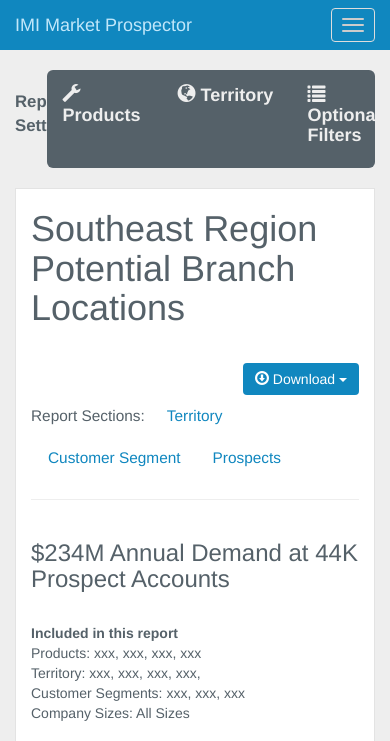
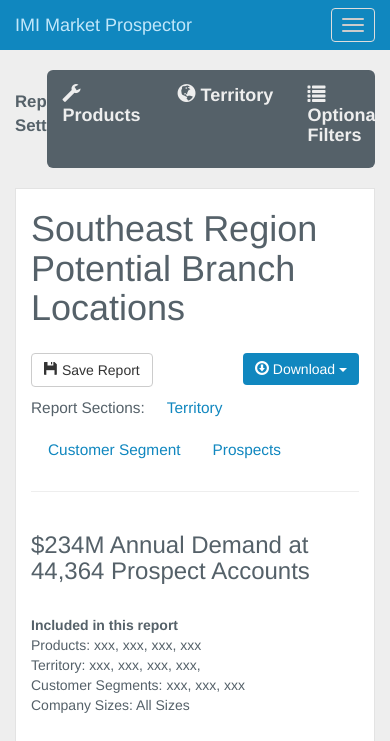
Before and after one commit to saintsjd/imi-ui, a Jekyll site: the page built from report.html, in a window 390 px wide, cut to the strip 0-741 px from the top of the page. Built offline with Jekyll 4.4.1, drawn with Linux system fonts in a browser that asks for light colours; Markdown is read by kramdown in place of the engine named in the settings; some of the changed text lies outside the part shown.

```diff
--- a/_layouts/default.html
+++ b/_layouts/default.html
@@ -49,7 +50,7 @@
           </ul>
         </li>
         <li class="dropdown">
-          <a href="#" class="dropdown-toggle" data-toggle="dropdown">jon@imidata.com <b class="caret"></b></a>
+          <a href="#" class="dropdown-toggle" data-toggle="dropdown">jon@imidata <b class="caret"></b></a>
           <ul class="dropdown-menu">
             <li><a href="#">Settings</a></li>
             <li><a href="index.html">Log Out</a></li>
@@ -86,8 +87,9 @@
 
 <form role="form">
   <div class="form-group">
-    <label for="exampleInputEmail1">New Report Name</label>
-    <input type="email" class="form-control" id="exampleInputEmail1" placeholder="Example: Abrasives Profile for Northeast Region...">
+    <label for="exampleInputEmail1">Name Your New Report</label>
+    <input type="email" class="form-control" id="exampleInputEmail1" placeholder="">
+    <span class="help-block"><small>Here are some examples of report names: "Product Profile for Northeast Region" or "Abrasives and Cutting Tools Report for Dallas, TX Market"</small></span>
   </div>
 </form>
 
--- a/css/main.css
+++ b/css/main.css
@@ -94,6 +94,11 @@ margin-bottom: 20px;
 -moz-border-radius-bottomleft: 6px;
 border-top-left-radius: 6px;
 border-bottom-left-radius: 6px;
+}
+#filter-bar .first a.active {
+-webkit-border-bottom-left-radius: 0px;
+-moz-border-radius-bottomleft: 0px;
+border-bottom-left-radius: 0px;
 }
 
 #filter-bar .last a {
--- a/myreports.html
+++ b/myreports.html
@@ -13,13 +13,14 @@ title: Your New Jekyll Site
 
 	<h1>Welcome to IMI Market Prospector</h1>
 	<br>
+	<p>IMI Market Prospector helps you quickly target high potential accounts.</p>
+	<br>
 	<br>
 	<a data-toggle="modal" href="#newReportModal" class="btn btn-lg btn-primary"><span class="glyphicon glyphicon-plus"></span> Create your first report</a>
 
 	<br>
 	<br>
-	<h3>or read our <a href="#">Getting Started Guide</a>.</h3>
-
+	<p>or read our <a href="#">Getting Started Guide</a>.</p>
 	<br>
 	<br>
 	<p>Questions getting started?</p>
--- a/report.html
+++ b/report.html
@@ -8,14 +8,18 @@ title: Your New Jekyll Site
 
 <div class="section">
 <div class="row">
-  <div class="col-sm-10">
+  <div class="col-sm-9">
 <h1>Southeast Region Potential Branch Locations</h1>
   </div>
-  <div class="col-sm-2">
+  <div class="col-sm-3">
 
 <!-- Single button -->
+<div class="btn-tollbar" style="margin-top:25px;">
+  <button type="button" class="btn btn-default">
+    <span class="glyphicon glyphicon-floppy-disk"></span> Save Report
+  </button>
 <div class="btn-group pull-right">
-  <button type="button" class="btn btn-primary dropdown-toggle" data-toggle="dropdown" style="margin-top:25px;">
+  <button type="button" class="btn btn-primary dropdown-toggle" data-toggle="dropdown">
     <span class="glyphicon glyphicon-download"></span> Download <span class="caret"></span>
   </button>
   <ul class="dropdown-menu" role="menu">
@@ -29,7 +33,7 @@ title: Your New Jekyll Site
     <li><a href="#">Share</a></li>
   </ul>
 </div>
-
+</div>
 
   </div>
 </div>
@@ -44,7 +48,7 @@ title: Your New Jekyll Site
 <div id="overview">
 <div class="row">
   <div class="col-sm-6 col-md-7">
-    <h3>$234M Annual Demand at 44K Prospect Accounts</h3>
+    <h3>$234M Annual Demand at 44,364 Prospect Accounts</h3>
     <br>
     <p><strong>Included in this report</strong>
       <br>Products: xxx, xxx, xxx, xxx
@@ -72,7 +76,6 @@ title: Your New Jekyll Site
   </div>
   <div class="col-sm-2">
 
-<!-- Single button -->
 <div class="btn-group pull-right">
   <button type="button" class="btn btn-primary dropdown-toggle" data-toggle="dropdown" style="margin-top:25px;">
     <span class="glyphicon glyphicon-download"></span> Download <span class="caret"></span>
@@ -82,6 +85,7 @@ title: Your New Jekyll Site
     <li><a href="#">Demand by Territory</a></li>
   </ul>
 </div>
+
   </div>
 </div>
 
@@ -297,25 +301,24 @@ title: Your New Jekyll Site
 <div id="prospects" class="section">
 
 <div class="row">
-  <div class="col-sm-7">
-<h2>Prospects <small>(3,245 basic records)</small></h2>
+  <div class="col-sm-3">
+    <h2>Prospects</h2>
   </div>
-  <div class="col-sm-5">
+  <div class="col-sm-9">
 
     <!-- Single button -->
-<div class="btn-group pull-right">
-  <div class="btn-toolbar" style="margin-top:18px;">
-  <a data-toggle="modal" href="#myModalPurchase" class="btn btn-warning"><span class="glyphicon glyphicon-shopping-cart"></span> Purchase Full Contact Records</a>
+    <div class="btn-toolbar pull-right" style="margin-top:18px;">
+      <a data-toggle="modal" href="#myModalPurchase" class="btn btn-warning"><span class="glyphicon glyphicon-shopping-cart"></span> Purchase Extended Telemarketing Records</a>
 
       <button type="button" class="btn btn-primary dropdown-toggle" data-toggle="dropdown">
         <span class="glyphicon glyphicon-download"></span> Download <span class="caret"></span>
       </button>
       <ul class="dropdown-menu" role="menu">
         <li><a href="#">Full Report</a></li>
-    <li><a href="#">Basic Prospect Records</a></li>
-    <li><a href="#">Full Prospect Records (Fee may apply)</a></li>
+        <li><a href="#">Basic Prospect Records (Free)</a></li>
+        <li><a href="#">Extended Prospect Records (Fee may apply)</a></li>
       </ul>
-  </div>
+
     </div>
 </div>
 </div>
```
Also changed, not shown: other parts of _layouts/default.html (+1 -0 lines). Lines whose indentation alone changed are shown as unchanged.
